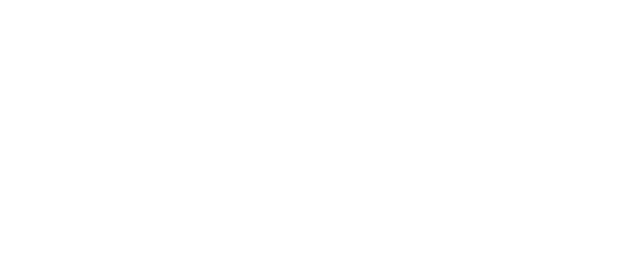
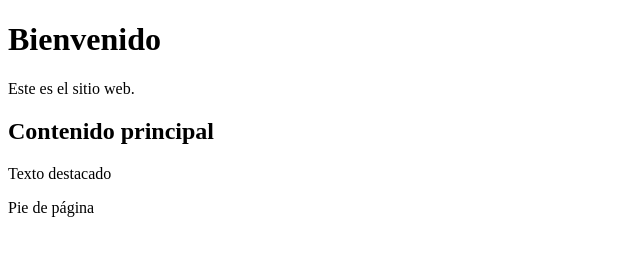
Before and after one commit to JoseDFN/Taller-EspecificidadJF, a plain HTML site: page Parte 4 Desafio Final/index.html in a window 1280 px wide. Shown: the whole page, without its empty margins (0-640 px from the left). Drawn offline with Linux system fonts and the light colour scheme.

Commit message:
feat: :sparkles: Main code for the html
Added the base code for the html, without the css parts and styles.

```diff
--- a/Parte 4 Desafio Final/index.html
+++ b/Parte 4 Desafio Final/index.html
@@ -6,6 +6,16 @@
     <title>Desafío Final</title>
 </head>
 <body>
-
+    <div class="header" id="top">
+        <h1>Bienvenido</h1>
+        <p id="intro">Este es el sitio web.</p>
+    </div>
+    <div class="content">
+        <h2>Contenido principal</h2>
+        <p class="highlight">Texto destacado</p>
+    </div>
+        <footer id="footer">
+        <p>Pie de página</p>
+    </footer>
 </body>
 </html>
```
